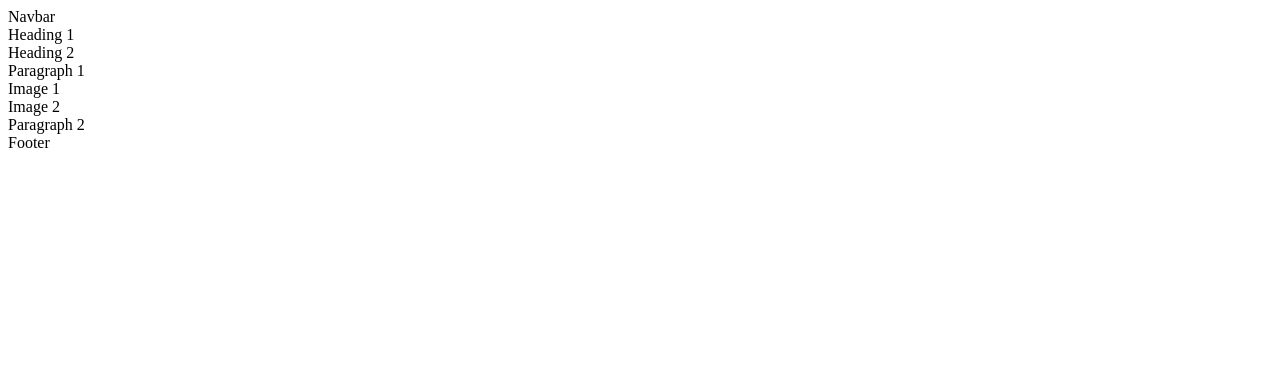
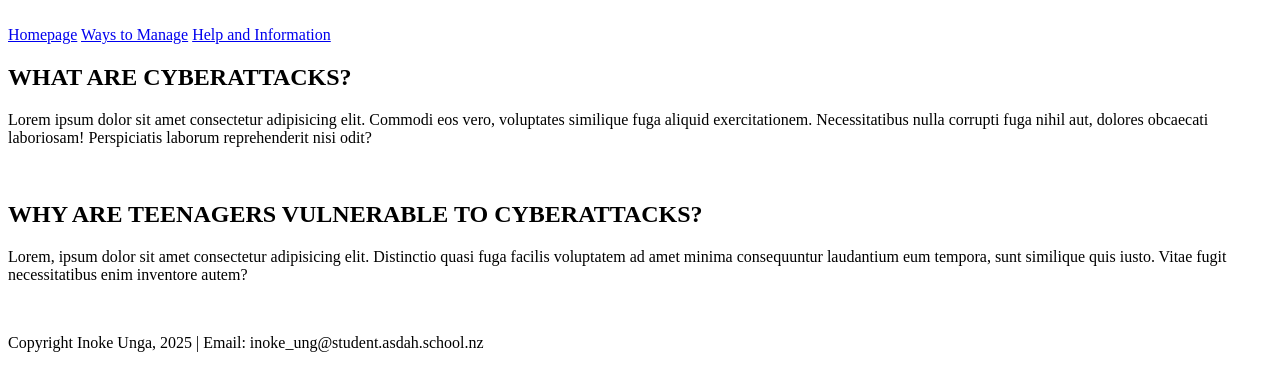
Before and after one commit to InokeU/cyberattack, a plain HTML site: page index.html in a window 1280 px wide. Drawn offline with Linux system fonts and the light colour scheme.

Commit message:
Adding the appropiate stuff to their respective divs

```diff
--- a/index.html
+++ b/index.html
@@ -3,27 +3,49 @@
 <head>
     <meta charset="UTF-8">
     <meta name="viewport" content="width=device-width, initial-scale=1.0">
-    <title>Home Page</title>
+    <title>Homepage</title>
 </head>
 <body>
 
     <div class="container">
 
-        <div class="navbar">Navbar</div>
+        <div class="ban_image">
+            <img src="" alt="">
+        </div>
 
-        <div class="heading_1">Heading 1</div>
+        <div class="navbar">
+            <a href="#">Homepage</a>
+            <a href="#">Ways to Manage</a>
+            <a href="#">Help and Information</a>
+        </div>
 
-        <div class="heading_2">Heading 2</div>
+        <div class="heading_1">
+            <h2>WHAT ARE CYBERATTACKS?</h2>
+        </div>
 
-        <div class="paragraph_1">Paragraph 1</div>
+        <div class="paragraph_1">
+            <p>Lorem ipsum dolor sit amet consectetur adipisicing elit. Commodi eos vero, voluptates similique fuga aliquid exercitationem. Necessitatibus nulla corrupti fuga nihil aut, dolores obcaecati laboriosam! Perspiciatis laborum reprehenderit nisi odit?</p>
+        </div>
 
-        <div class="image_1">Image 1</div>
+        <div class="image_1">
+            <img src="" alt="">
+        </div>
 
-        <div class="image_2">Image 2</div>
+        <div class="heading_2">
+            <h2>WHY ARE TEENAGERS VULNERABLE TO CYBERATTACKS?</h2>
+        </div>
 
-        <div class="paragraph_2">Paragraph 2</div>
+        <div class="paragraph_2">
+            <p>Lorem, ipsum dolor sit amet consectetur adipisicing elit. Distinctio quasi fuga facilis voluptatem ad amet minima consequuntur laudantium eum tempora, sunt similique quis iusto. Vitae fugit necessitatibus enim inventore autem?</p>
+        </div>
 
-        <div class="footer">Footer</div>
+        <div class="image_2">
+            <img src="" alt="">
+        </div>
+
+        <div class="footer">
+            <p>Copyright Inoke Unga, 2025 | Email: inoke_ung@student.asdah.school.nz</p>
+        </div>
 
     </div>
 
```
